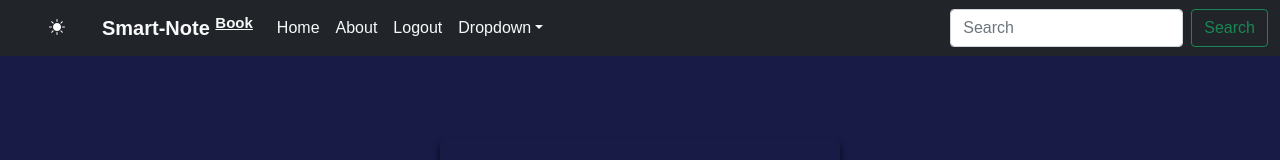
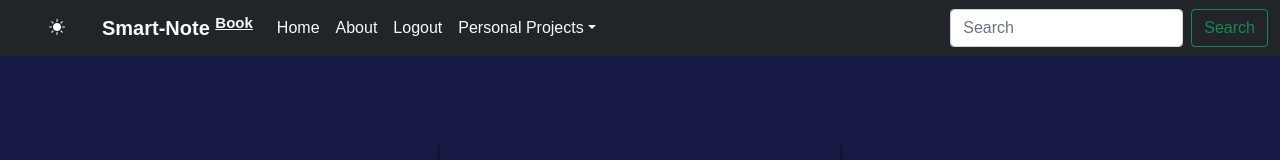
Before and after one commit to Sujan-Rai-426/Smart_Note_Book, a React (Vite) app in the folder Frontend_react/: page /login in a window 1280 px wide. Shown: the top 160 px of the page. Built offline with nearby package versions, Linux system fonts and the light colour scheme; no server answers.

Commit message:
Added About and also other Project Links in dropdown button

```diff
--- a/Frontend_react/src/pages/Navbar.jsx
+++ b/Frontend_react/src/pages/Navbar.jsx
@@ -39,7 +39,7 @@ function Navbar(props) {
 
                             <li className="nav-item dropdown">
                                 <Link className="nav-link dropdown-toggle text-light" to="#" role="button" data-bs-toggle="dropdown" aria-expanded="false">
-                                    Dropdown
+                                    Personal Projects
                                 </Link>
                                 <ul className="dropdown-menu">
                                     <li><a className="dropdown-item" href="https://www.sujan140.com.np">Portfolio</a></li>
```
